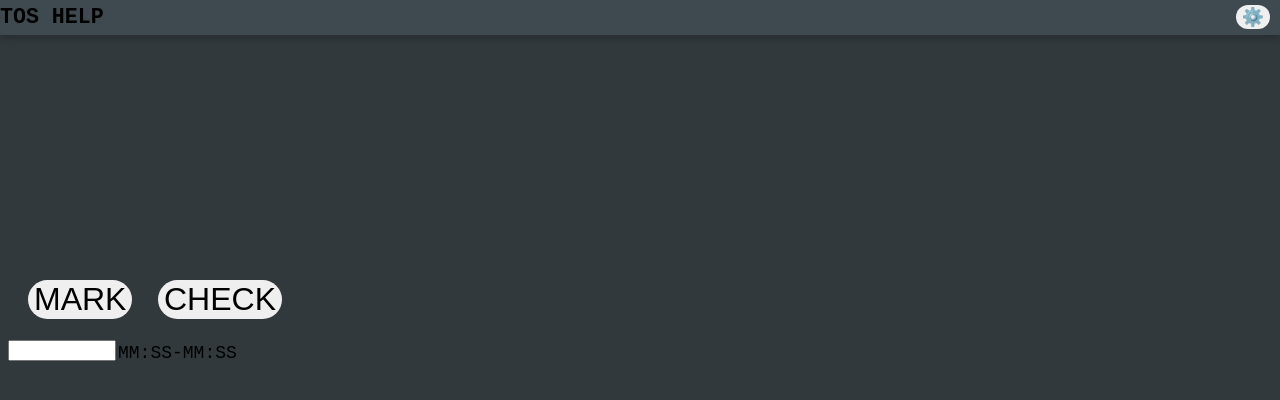
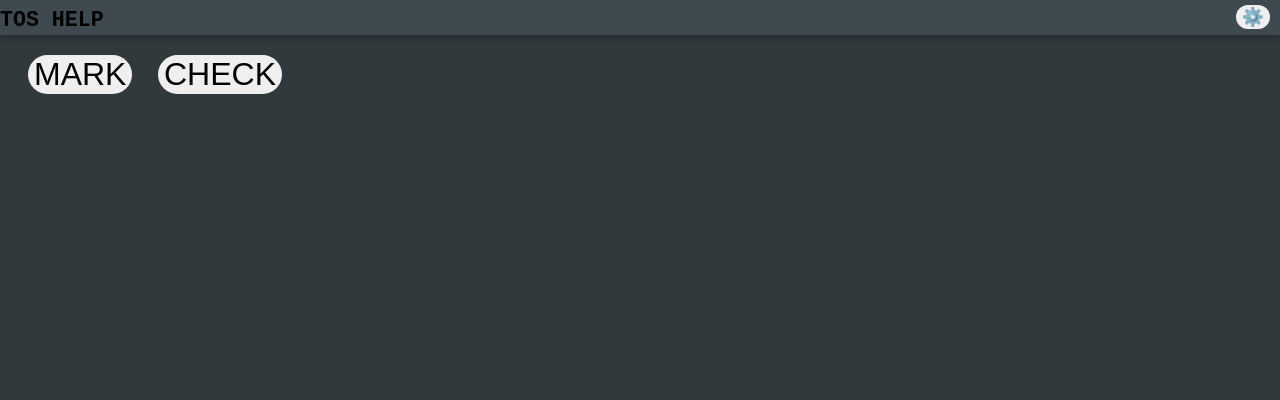
Before and after one commit to BlakeSharp/TOS-CE, a browser extension: page index.html in a window 1280 px wide. Drawn offline with Linux system fonts and the light colour scheme.

Commit message:
Changed all positioning to absolute

```diff
--- a/index.html
+++ b/index.html
@@ -9,16 +9,16 @@
 </head>
 <body >
     <div id="mhead" style="height: 30px;">
-        <label style="font-weight: bold;">TOS HELP</label>
+        <label style="position:absolute;font-weight: bold;top:7.5px">TOS HELP</label>
        <button id="buttonhead" style="font-size: large;">⚙️</button>
     </div>
     <div>
     </div>
-    <div style="top:35%">
+    <div style="top:55px;">
         <button style="width: max-content;left:20px">MARK</button>
         <button style="width: max-content;left:150px">CHECK</button>
-        <input type="text" name="Start " id="startid" style="position:absolute;top:60px;width:100px;">
-        <label for="" style="position: absolute;top:62.5px;left:110px;white-space:nowrap;">MM:SS-MM:SS</label>
+        <!--<input type="text" name="Start " id="startid" style="position:absolute;top:60px;width:100px;">
+        <label for="" style="position: absolute;top:62.5px;left:110px;white-space:nowrap;">MM:SS-MM:SS</label> -->
     </div>
 </body>
 </html>
```
